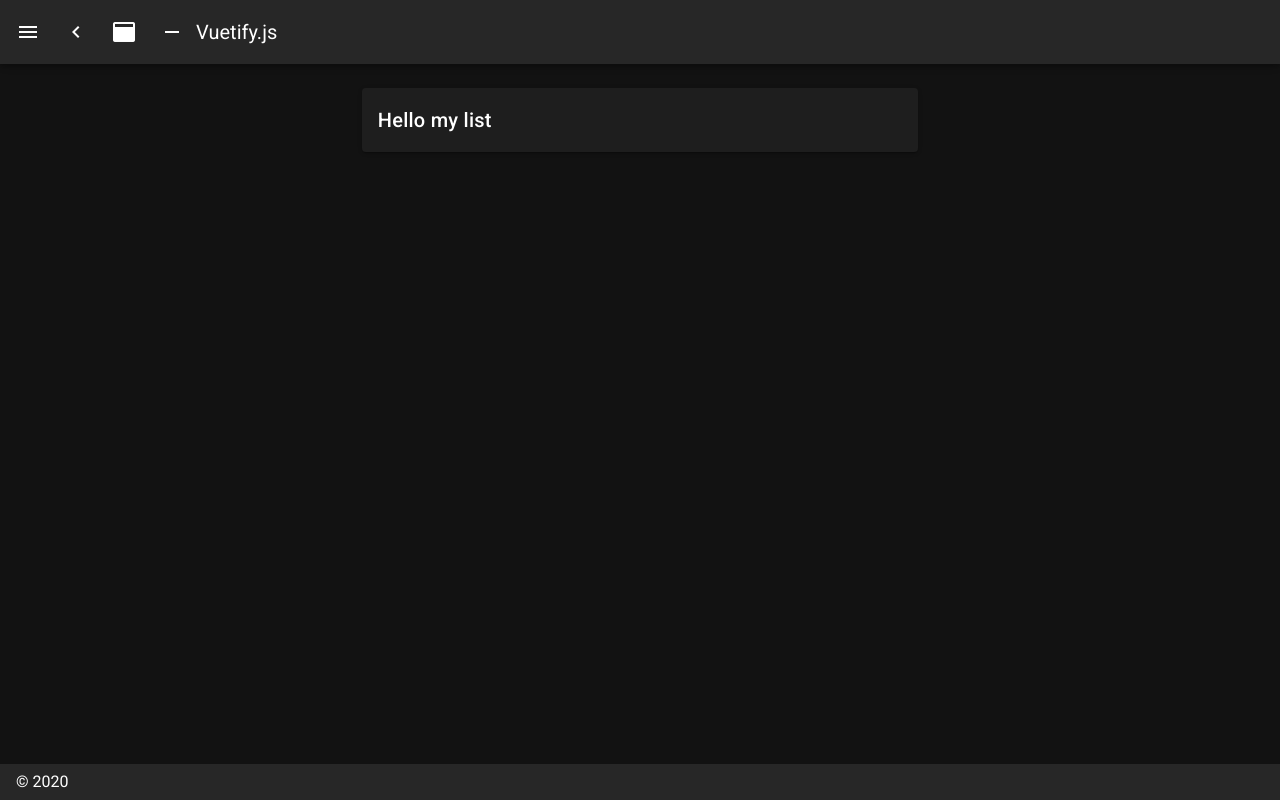
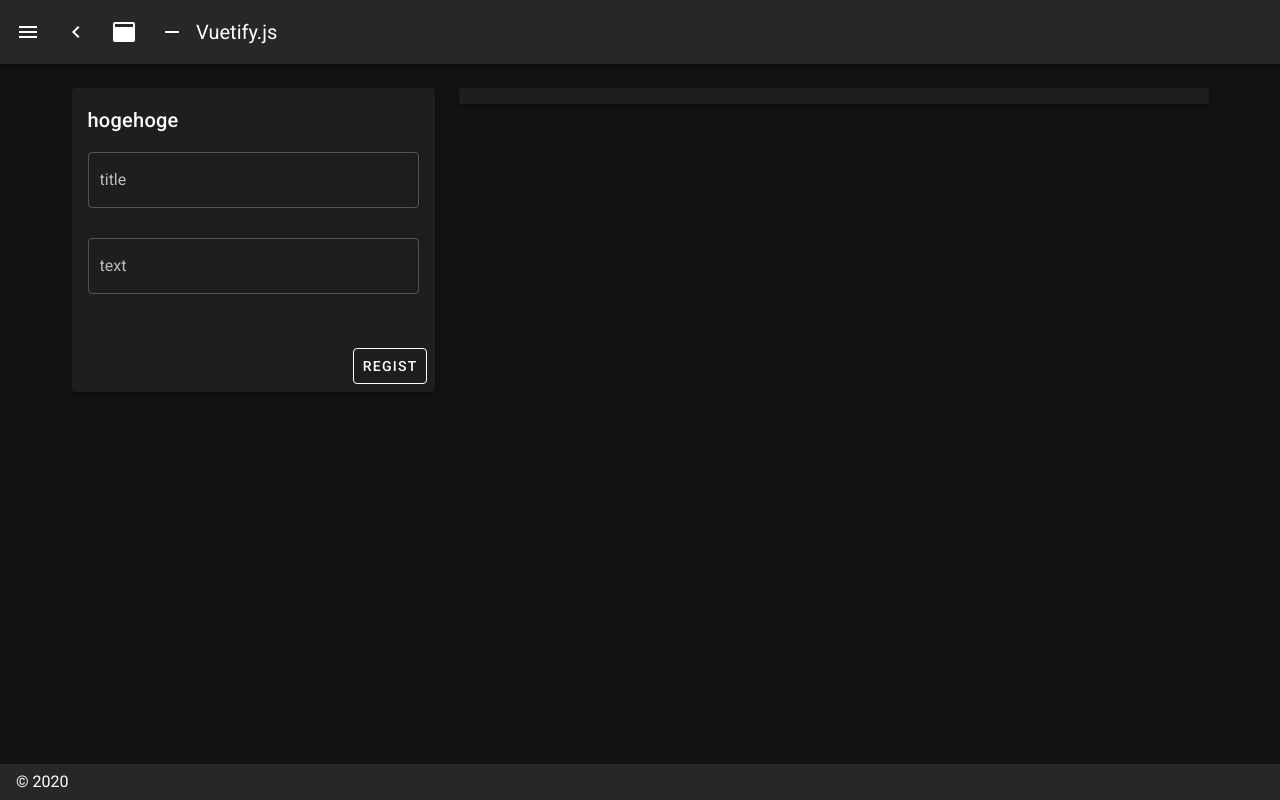
Before and after one commit to Daisky1113/fl5-nuxt-npm, a Nuxt app: page /list in a window 1280 px wide. Built offline with nearby package versions, Linux system fonts and the light colour scheme.

Commit message:
分割したStoreのコンポーネントでの読み込み

```diff
--- a/pages/list.vue
+++ b/pages/list.vue
@@ -1,9 +1,30 @@
 <template>
   <v-container>
     <v-row justify="center">
-      <v-col cols="6">
+      <v-col cols="4">
         <v-card>
-          <v-card-title>{{msg}}</v-card-title>
+          <v-card-title>hogehoge</v-card-title>
+          <v-card-text>
+            <v-text-field v-model="inputTitle" label="title" outlined></v-text-field>
+            <v-text-field v-model="inputText" label="text" outlined></v-text-field>
+          </v-card-text>
+          <v-card-actions>
+            <v-spacer></v-spacer>
+            <v-btn @click="addItem" outlined>Regist</v-btn>
+          </v-card-actions>
+        </v-card>
+      </v-col>
+      <v-col cols="8">
+        <v-card>
+          <v-list three-line>
+            <v-list-item v-for="item in listItems" :key="item.id">
+              <v-list-item-content>
+                <v-list-item-title>{{ item.title }}</v-list-item-title>
+                <v-list-item-subtitle>{{ item.text }}</v-list-item-subtitle>
+              </v-list-item-content>
+              <v-btn @click="removeListItem(item.id)" outlined>delete</v-btn>
+            </v-list-item>
+          </v-list>
         </v-card>
       </v-col>
     </v-row>
@@ -11,10 +32,34 @@
 </template>
 
 <script>
+import { mapState, mapMutations } from "vuex";
 export default {
   data: () => ({
-    msg: "Hello my list",
+    inputTitle: "",
+    inputText: "",
   }),
+  beforeMount() {
+    console.log(this.listItems);
+  },
+  computed: {
+    ...mapState("list", ["listItems"]),
+  },
+  methods: {
+    ...mapMutations("list", ["addListItem", "removeListItem"]),
+    getRandomId() {
+      return "abcdefghijklmnopqrstuvwxyz0123456789"
+        .split("")
+        .map((el, i, r) => r[Math.ceil(Math.random() * r.length)])
+        .join("");
+    },
+    addItem() {
+      this.addListItem({
+        id: this.getRandomId(),
+        title: this.inputTitle,
+        text: this.inputText,
+      });
+    },
+  },
   components: {},
 };
 </script>
```
